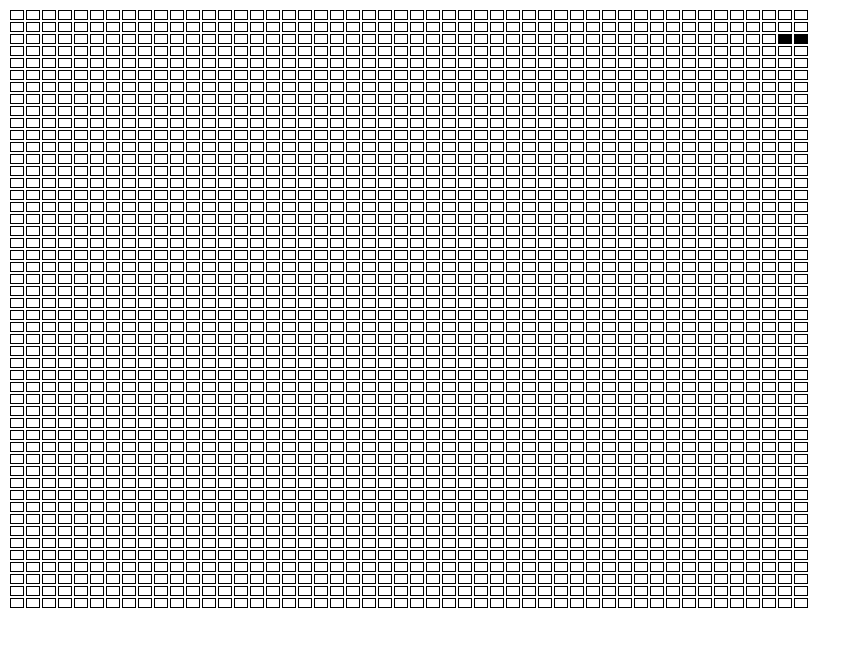
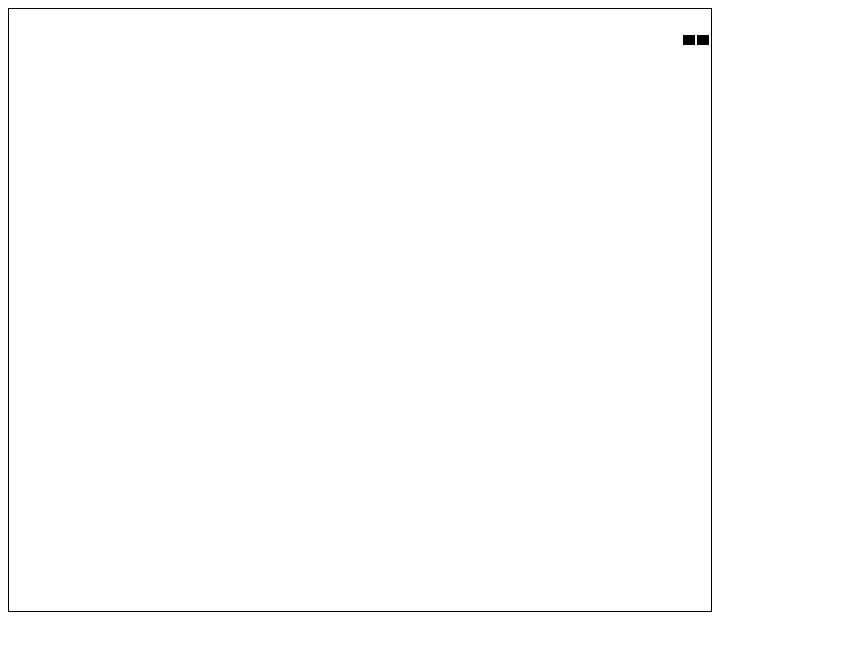
Before and after one commit to Gua-naiko-che/snake, a plain HTML site: page index.html in a window 1280 px wide. Shown: the whole page, without its empty margins (0-863 px from the left). Drawn offline with Linux system fonts and the light colour scheme.

Commit message:
Don't show cells borders

```diff
--- a/styles.css
+++ b/styles.css
@@ -1,7 +1,10 @@
+table{
+  border: 1px solid black;
+}
+
 td{
   width: 10px;
   height: 10px;
-  border: 1px solid black;
 }
 
 .black{
```
